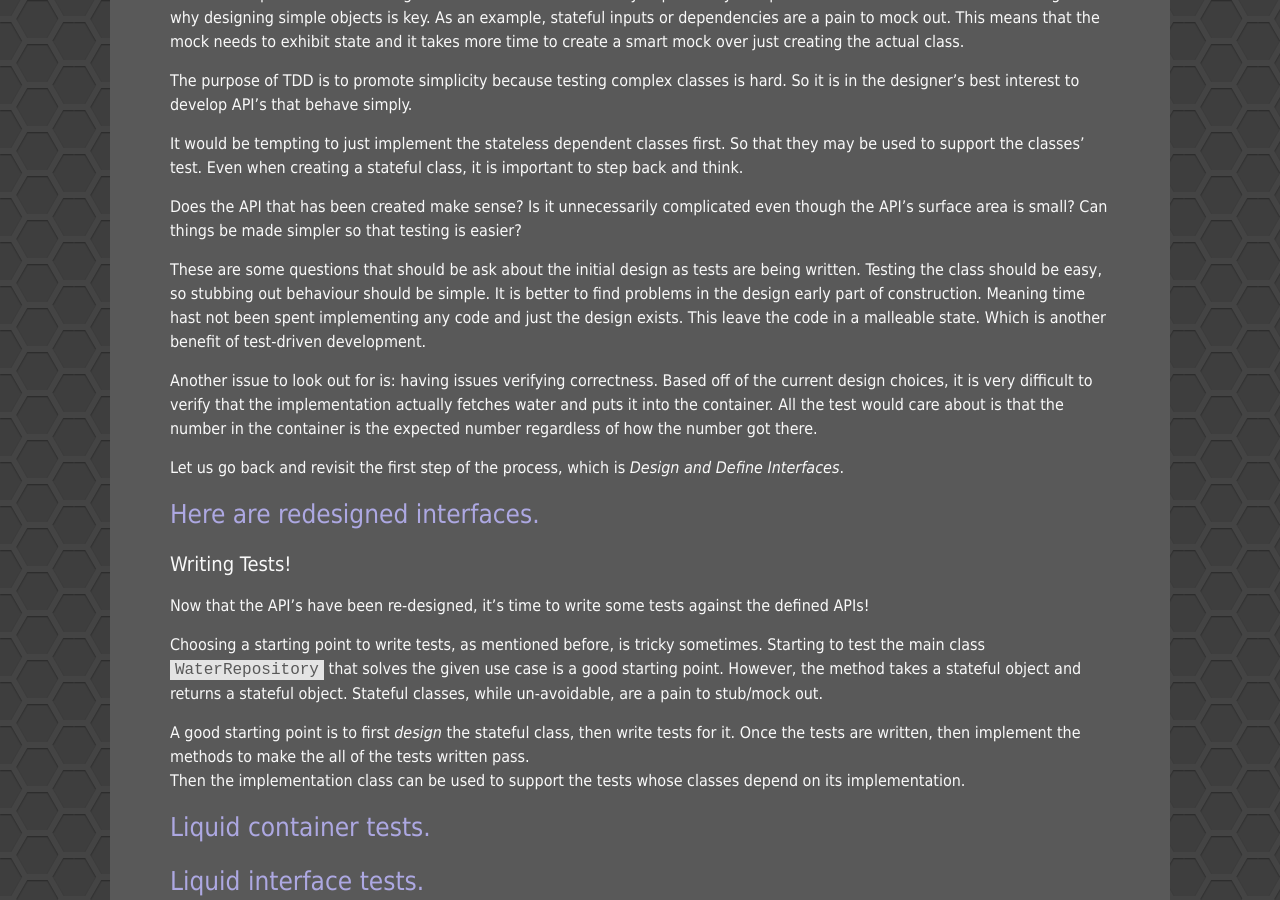
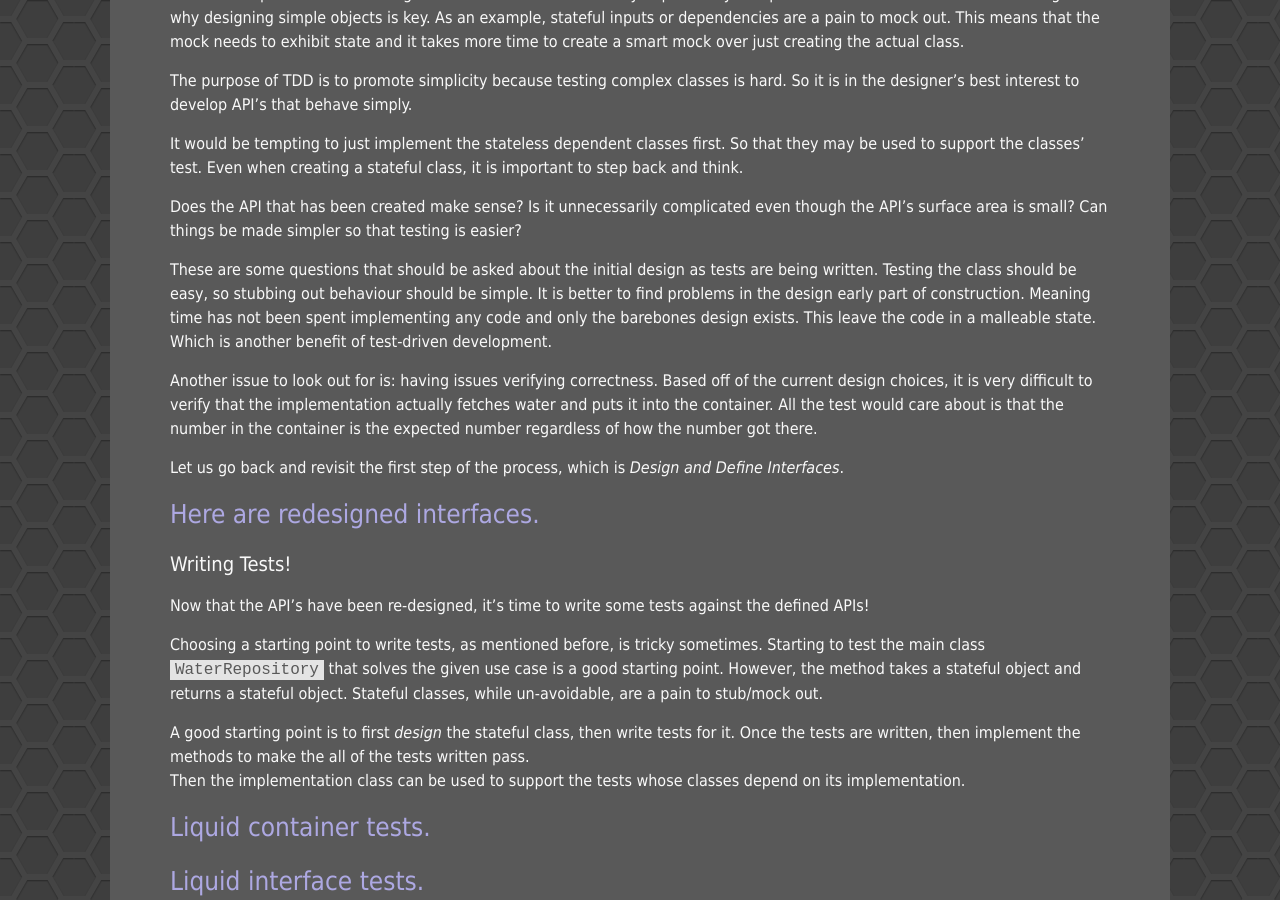
Before and after one commit to Unthrottled/blog, a Jekyll site: the page built from _posts/2017-12-29-Hydration-Driven-Devolpment.md, in a window 1280 px wide and 900 px high, scrolled down 3127 px. Built offline with Jekyll 4.4.1, drawn with Linux system fonts in a browser that asks for light colours.

Commit message:
Words are really hard

```diff
--- a/_posts/2017-12-29-Hydration-Driven-Devolpment.md
+++ b/_posts/2017-12-29-Hydration-Driven-Devolpment.md
@@ -143,10 +143,10 @@ Does the API that has been created make sense?
 Is it unnecessarily complicated even though the API's surface area is small?
 Can things be made simpler so that testing is easier?
 
-These are some questions that should be ask about the initial design as tests are being written.
+These are some questions that should be asked about the initial design as tests are being written.
 Testing the class should be easy, so stubbing out behaviour should be simple.
 It is better to find problems in the design early part of construction.
-Meaning time hast not been spent implementing any code and just the design exists.
+Meaning time has not been spent implementing any code and only the barebones design exists.
 This leave the code in a malleable state.
 Which is another benefit of test-driven development.
 
```
